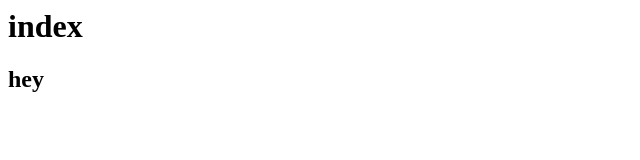
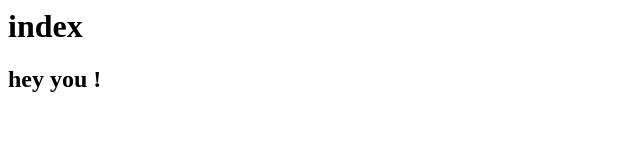
Before and after one commit to Pampamlela/github.io, a plain HTML site: page index.html in a window 1280 px wide. Shown: the full height of the page, 0-640 px from the left. Drawn offline with Linux system fonts and the light colour scheme.

Commit message:
Update index.html

```diff
--- a/index.html
+++ b/index.html
@@ -1,2 +1,2 @@
 <h1>index</h1>
-<h2>hey</h2>
+<h2>hey you !</h2>
```
